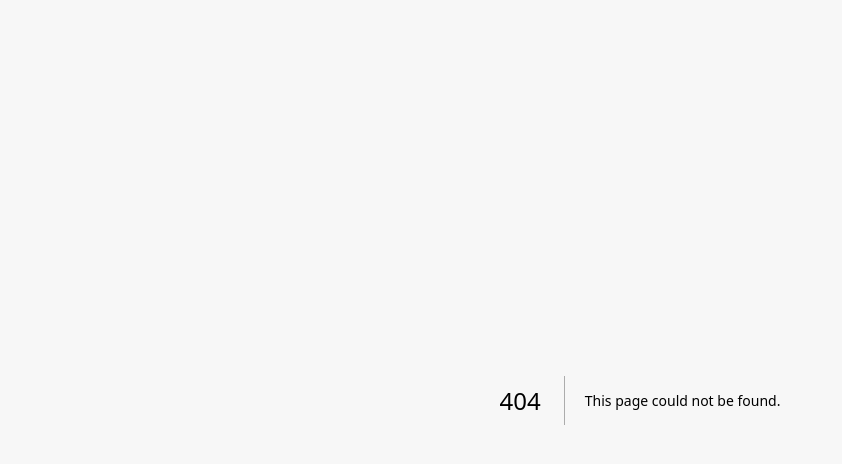
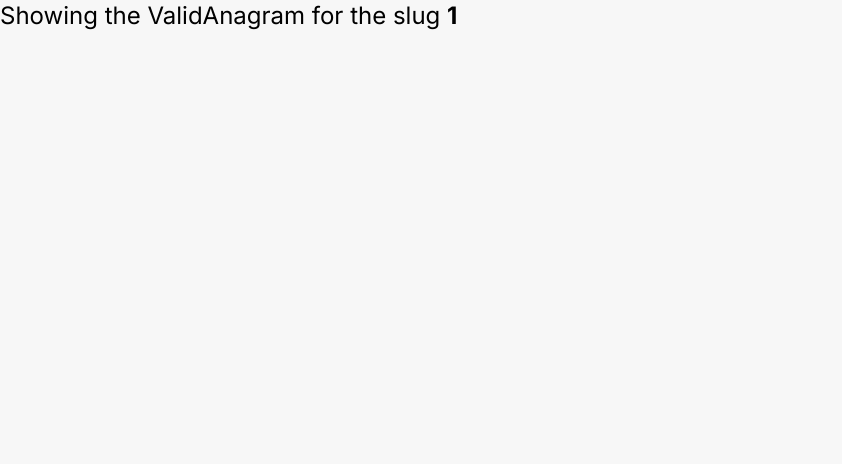
Before and after one commit to pernelkanic/coding-platform, a Next.js app in the folder Front-end/coding-platform-frontend/: page /Components/Problem/1 in a window 1280 px wide. Before the commit this address had no page. Shown: the top 464 px of the page, without its empty margins (0-842 px from the left). Built offline with nearby package versions, Linux system fonts and the light colour scheme.

Commit message:
added problem routes

```diff
--- /dev/null
+++ b/Front-end/coding-platform-frontend/src/app/Components/Problem/[slug]/page.js
@@ -0,0 +1,8 @@
+export default function ProblemsSets  ({params})  {
+    return(
+      <p className="text-2xl">
+        Showing the ValidAnagram for the
+        slug <strong>{params.slug}</strong>
+      </p>
+    )
+  }
--- a/Front-end/coding-platform-frontend/src/app/Components/Problems/ProblemSetContainer.js
+++ b/Front-end/coding-platform-frontend/src/app/Components/Problems/ProblemSetContainer.js
@@ -1,10 +1,11 @@
 'use client'
+import Link from "next/link";
+import { useRouter } from "next/navigation";
 import { useEffect, useState } from "react";
-
 export default function ProblemsetContainer(){
     let[problemdata, setproblemdata] = useState([]);
    let[loading, setLoading]= useState(false);
-
+    const router = useRouter();
     useEffect(()=>{
         setLoading(true);
         fetch("http://localhost:5000/api/problems")
@@ -14,7 +15,6 @@ export default function ProblemsetContainer(){
             setproblemdata(data)
 
         })
-
     },[])
 
     return (
@@ -24,14 +24,14 @@ export default function ProblemsetContainer(){
             {
                !loading ? (problemdata.map((problems,index)=>
                     <div key={index} className="">
-                   <button className="mb-4">{problems.title}</button>
-                   <hr className="mt-4 w-[50em]" ></hr>
+                   <Link
+                    href={`/Components/Problem/${problems.title}`}
+                    className="mb-4">{problems.title}</Link>
+                    <hr className="mt-4 w-[50em]"></hr>
                    </div>
-
                 )):(
                     <>loading...</>
                 )
-
             }
             </ul>
         </div>
--- a/Front-end/coding-platform-frontend/src/app/Components/Problems/page.js
+++ b/Front-end/coding-platform-frontend/src/app/Components/Problems/page.js
@@ -1,9 +1,10 @@
 import BlackBarComponent from "../BlackBarComponent";
 import ProblemsetContainer from "./ProblemSetContainer";
+
 export default function Problems(){
     return(
         <>
-            <div className=" flex flex-col  ml-[30em]">
+            <div className=" flex flex-col justify-center items-center">
            <BlackBarComponent/>
             <p className="mt-10">Problem Set</p>
             <ProblemsetContainer/>
--- a/Front-end/coding-platform-frontend/src/app/page.js
+++ b/Front-end/coding-platform-frontend/src/app/page.js
@@ -8,6 +8,7 @@ export default function Home() {
 
   return (
     <main className=" flex flex-col ml-[30em]">
+
       <BlackBarComponent/>
 
       <AboutBarComponent />
```
